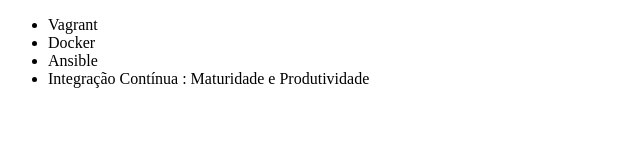
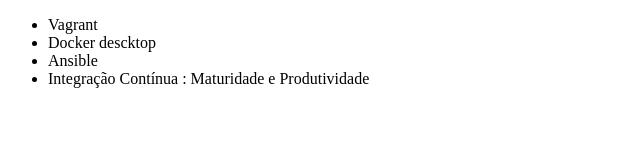
Before and after one commit to FabioJRMoreira/alura-git, a plain HTML site: page index.html in a window 1280 px wide. Shown: the full height of the page, 0-640 px from the left. Drawn offline with Linux system fonts and the light colour scheme.

Commit message:
primeiro commit da karla

```diff
--- a/index.html
+++ b/index.html
@@ -7,7 +7,7 @@
     <body>
         <ul>
             <li>Vagrant</li>
-            <li>Docker</li>
+            <li>Docker descktop</li>
             <li>Ansible</li>
             <li>Integração Contínua : Maturidade e Produtividade</li>
         </ul>
```
